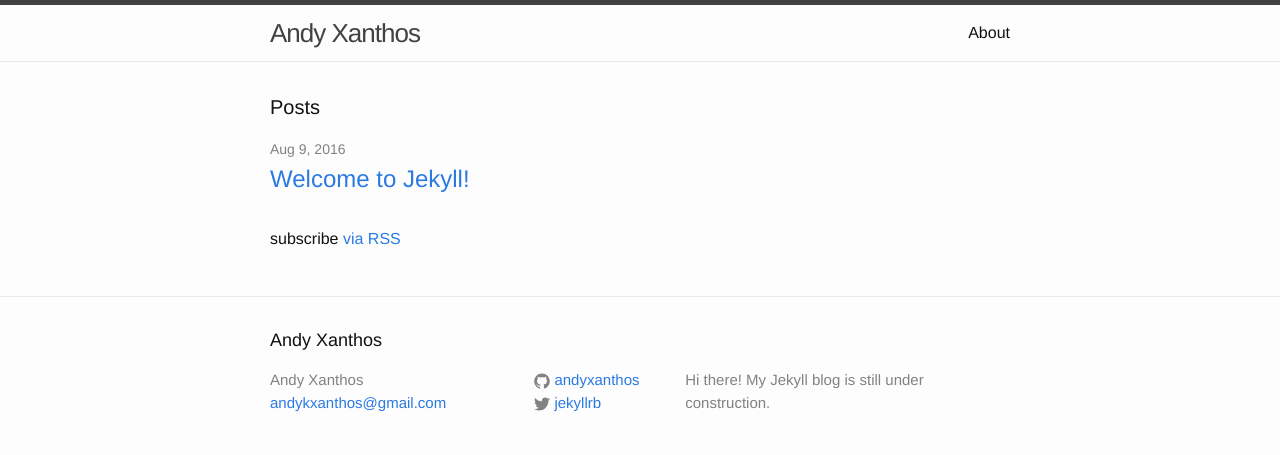
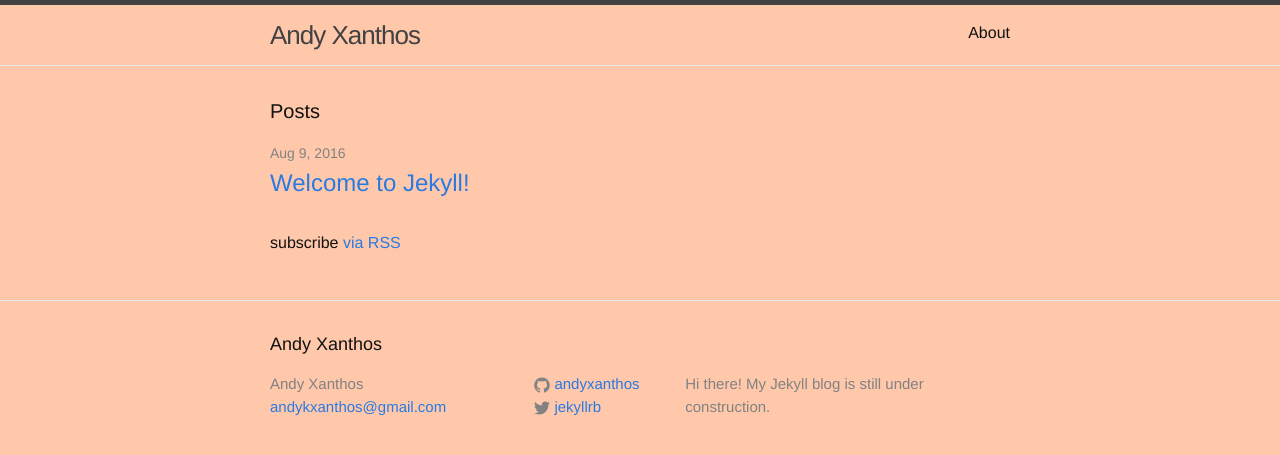
Before and after one commit to mvaneijgen/andyxanthos.github.io, a Jekyll site: the page built from index.html, in a window 1280 px wide. Shown: the top 455 px of the page. Built offline with Jekyll 4.4.1, drawn with Linux system fonts in a browser that asks for light colours.

Commit message:
edited scss
slightly altered header height

```diff
--- a/_sass/_layout.scss
+++ b/_sass/_layout.scss
@@ -4,7 +4,7 @@
 .site-header {
     border-top: 5px solid $grey-color-dark;
     border-bottom: 1px solid $grey-color-light;
-    min-height: 56px;
+    min-height: 60px;
 
     // Positioning context for the mobile navigation icon
     position: relative;
@@ -13,7 +13,7 @@
 .site-title {
     font-size: 26px;
     font-weight: 300;
-    line-height: 56px;
+    line-height: 60px;
     letter-spacing: -1px;
     margin-bottom: 0;
     float: left;
--- a/css/main.scss
+++ b/css/main.scss
@@ -15,7 +15,7 @@ $base-line-height: 1.5;
 $spacing-unit:     30px;
 
 $text-color:       #111;
-$background-color: #fdfdfd;
+$background-color: #FFC8AA;
 $brand-color:      #2a7ae2;
 
 $grey-color:       #828282;
```
